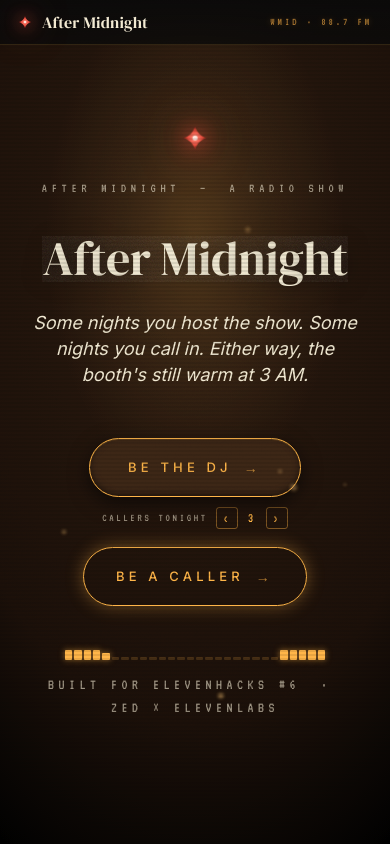
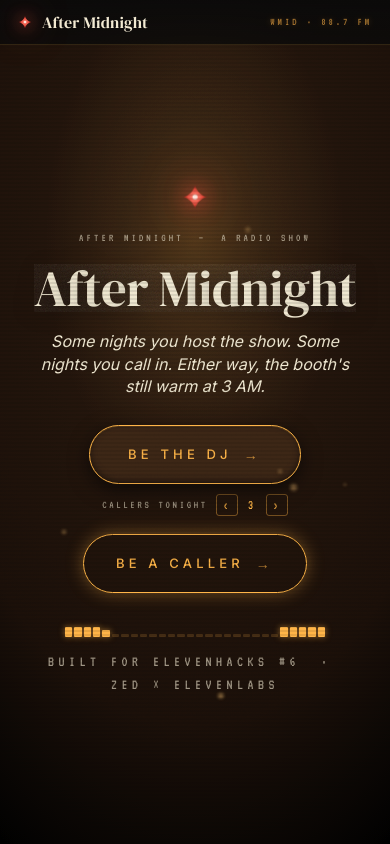
Before and after one commit to adityakumar68/After-Midnight, a Next.js app: page / in a window 390 px wide. Built offline with nearby package versions, Linux system fonts and the light colour scheme.

Commit message:
fix(landing-mobile): tighten vertical rhythm so 6.1'/6.2' phones fit; allow scroll

```diff
--- a/app/globals.css
+++ b/app/globals.css
@@ -473,3 +473,41 @@ a { color: inherit; text-decoration: none; }
   .lnr-built-block { margin-top: 40px; }
   .lnr-built-text  { font-size: 15px; letter-spacing: 0.22em; }
 }
+
+/* ====================================================================
+   LANDING PAGE — responsive spacing to fit 6.1"/6.2" phones cleanly
+   ==================================================================== */
+
+/* Allow vertical scroll on the landing scene so the "BUILT FOR" line is reachable
+   even on shorter phones; the .scene container is fixed 100vh so we let the body grow. */
+@media (max-width: 768px) {
+  html, body { overflow-y: auto; overflow-x: hidden; height: auto; min-height: 100%; }
+  .scene { height: auto; min-height: 100vh; padding: calc(var(--header-h) + 16px) 0 24px; }
+}
+
+/* Desktop defaults (preserve current visual) */
+.lnr-lamp-wrap { margin-bottom: 22px; }
+.lnr-pretitle  { font-size: 13px; letter-spacing: 0.36em; margin-bottom: 38px; }
+.lnr-title     { font-size: clamp(48px, 9.5vw, 112px); }
+.lnr-subtitle  { margin-top: 28px; font-size: 18px; line-height: 1.45; }
+.lnr-cta-row   { margin-top: 50px; }
+
+/* Tighten everything on mobile so it all fits without crowding */
+@media (max-width: 768px) {
+  .lnr-lamp-wrap { margin-bottom: 14px; }
+  .lnr-pretitle  { font-size: 11px; letter-spacing: 0.28em; margin-bottom: 18px; }
+  .lnr-title     { font-size: clamp(44px, 13vw, 64px); }
+  .lnr-subtitle  { margin-top: 18px; font-size: 16px; line-height: 1.4; padding: 0 8px; }
+  .lnr-cta-row   { margin-top: 28px; }
+  .lnr-built-block { margin-top: 30px; }
+}
+
+/* Extra-small phones (≤375px wide — iPhone SE, mini) */
+@media (max-width: 380px) {
+  .lnr-lamp-wrap { margin-bottom: 10px; }
+  .lnr-pretitle  { font-size: 10px; margin-bottom: 14px; }
+  .lnr-title     { font-size: 40px; }
+  .lnr-subtitle  { margin-top: 14px; font-size: 15px; }
+  .lnr-cta-row   { margin-top: 22px; gap: 14px; }
+  .lnr-built-block { margin-top: 22px; }
+}
--- a/app/page.tsx
+++ b/app/page.tsx
@@ -16,20 +16,18 @@ export default function Landing() {
           display: "flex", flexDirection: "column", alignItems: "center",
           textAlign: "center", position: "relative", zIndex: 10,
         }}>
-          <div style={{ marginBottom: 22 }}>
+          <div className="lnr-lamp-wrap">
             <OnAirLamp state="pulse" size={26} />
           </div>
-          <div className="font-mono tracked" style={{
-            fontSize: 13, color: "var(--cream-60)",
-            letterSpacing: "0.36em", marginBottom: 38,
+          <div className="font-mono tracked lnr-pretitle" style={{
+            color: "var(--cream-60)",
             animation: "fade-in 1.4s ease-out both",
           }}>
             AFTER MIDNIGHT &nbsp;—&nbsp; A RADIO SHOW
           </div>
 
-          <h1 className="font-serif type-grain" style={{
+          <h1 className="font-serif type-grain lnr-title" style={{
             margin: 0,
-            fontSize: "clamp(48px, 9.5vw, 112px)",
             lineHeight: 0.95,
             color: "var(--cream)",
             fontWeight: 400,
@@ -40,16 +38,16 @@ export default function Landing() {
             <TitleReveal text="After Midnight" />
           </h1>
 
-          <p style={{
-            marginTop: 28, fontSize: 18, fontStyle: "italic",
-            color: "var(--cream)", opacity: 0.85, lineHeight: 1.45, maxWidth: 560,
+          <p className="lnr-subtitle" style={{
+            fontStyle: "italic",
+            color: "var(--cream)", opacity: 0.85, maxWidth: 560,
             animation: "fade-up 1.2s 1.4s ease-out both",
           }}>
             Some nights you host the show. Some nights you call in. Either way, the booth&apos;s still warm at 3 AM.
           </p>
 
-          <div style={{
-            marginTop: 50, display: "flex", gap: 18, alignItems: "stretch",
+          <div className="lnr-cta-row" style={{
+            display: "flex", gap: 18, alignItems: "stretch",
             flexWrap: "wrap", justifyContent: "center",
             animation: "fade-up 1.2s 2.0s ease-out both",
           }}>
```
